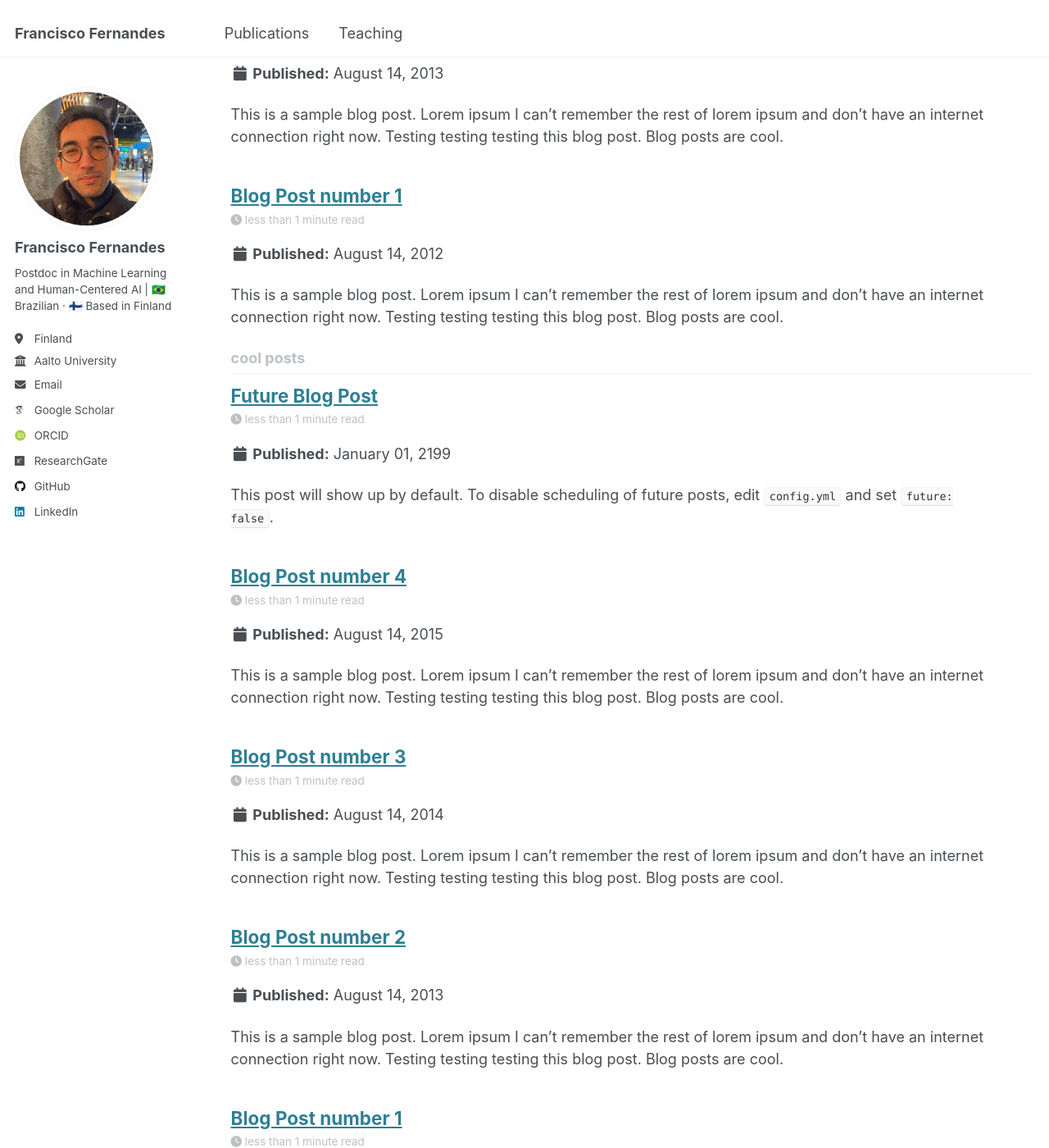
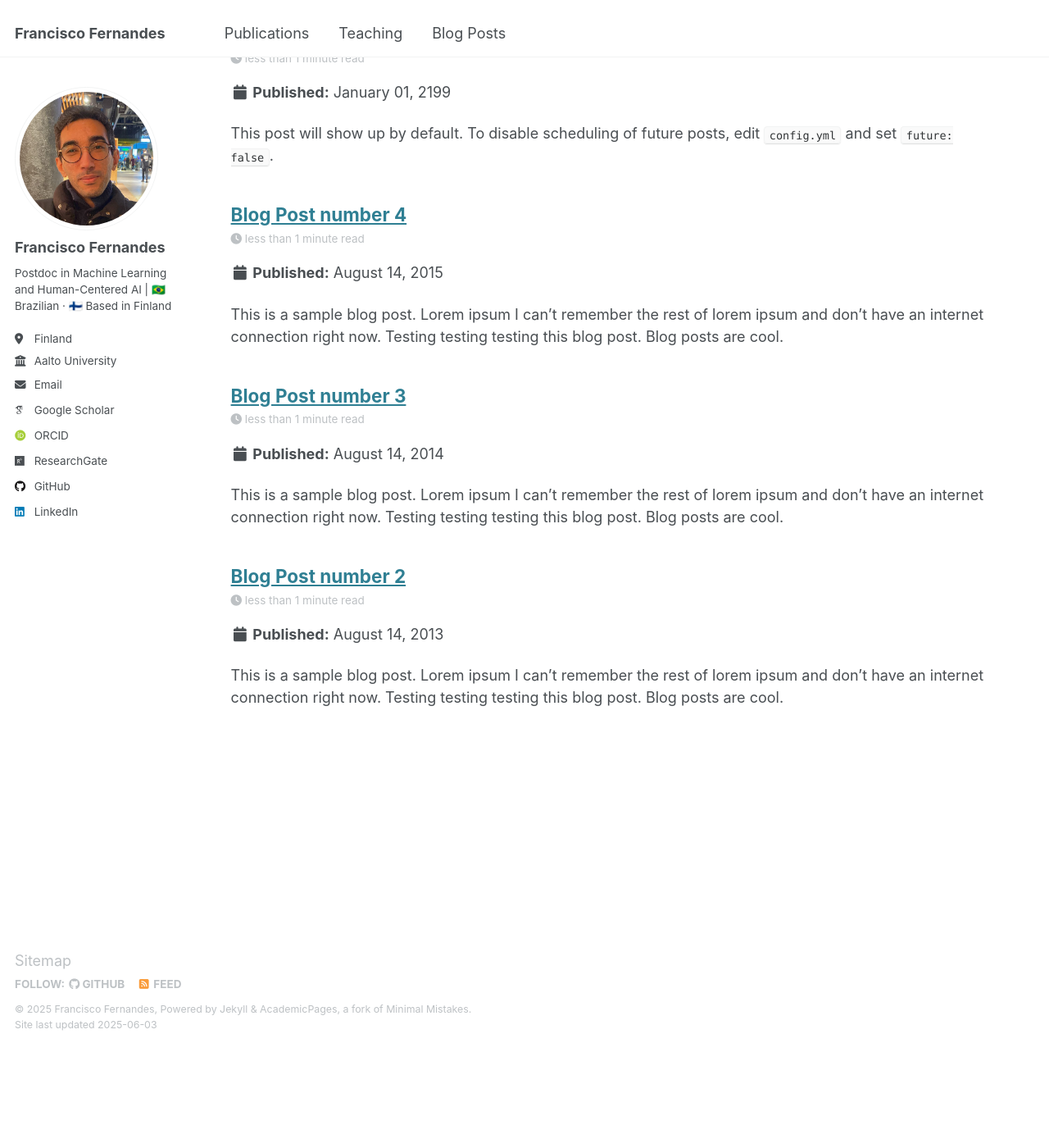
Before and after one commit to feferna/feferna.github.io, a Jekyll site: the page built from _pages/tag-archive.html, in a window 1280 px wide and 1400 px high, scrolled down 1983 px. Shown: the whole window at 82% size. Built offline with Jekyll 4.4.1, drawn with Linux system fonts in a browser that asks for light colours; some web fonts are replaced; after the commit the page ends 3260 px from its top, so only the background shows below that; some of the changed text lies outside the part shown.

```diff
--- a/_data/navigation.yml
+++ b/_data/navigation.yml
@@ -17,8 +17,8 @@
   # - title: "Portfolio"
   #   url: /portfolio/
 
-  # - title: "Blog Posts"
-  #   url: /year-archive/
+  - title: "Blog Posts"
+    url: /year-archive/
 
   # - title: "CV"
   #   url: /cv/
--- a/_posts/2012-08-14-blog-post-1.md
+++ /dev/null
@@ -1,20 +0,0 @@
----
-title: 'Blog Post number 1'
-date: 2012-08-14
-permalink: /posts/2012/08/blog-post-1/
-tags:
-  - cool posts
-  - category1
-  - category2
----
-
-This is a sample blog post. Lorem ipsum I can't remember the rest of lorem ipsum and don't have an internet connection right now. Testing testing testing this blog post. Blog posts are cool.
-
-Headings are cool
-======
-
-You can have many headings
-======
-
-Aren't headings cool?
-------
```
Also changed, not shown: CONTRIBUTING.md (deleted, +0 -7 lines), README.md (deleted, +0 -74 lines).
